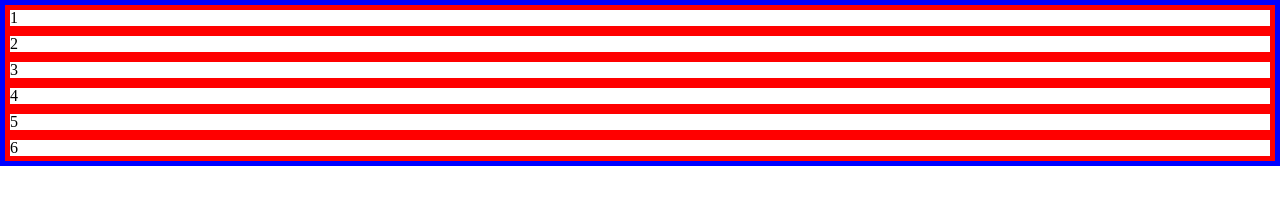
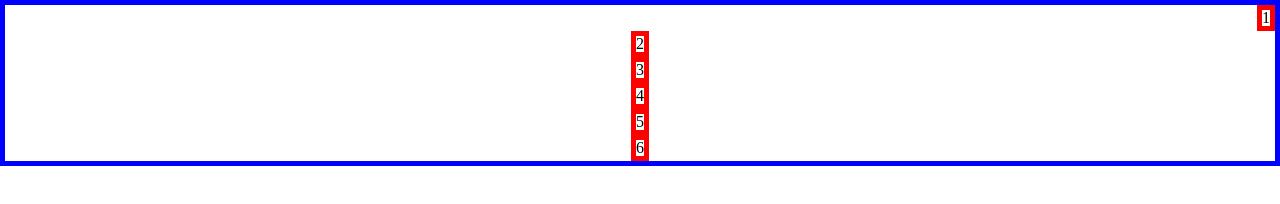
Before and after one commit to yuracode007/css, a plain HTML site: page index.html in a window 1280 px wide. Drawn offline with Linux system fonts and the light colour scheme.

Commit message:
align-self

```diff
--- a/style.css
+++ b/style.css
@@ -4,8 +4,28 @@
 
 .parent{
     border: 5px solid blue;
+    min-height: 150px;
+
+
+    display: flex;
+    flex-direction: column;
+    align-items: center;
+
+    /* justify-content: space-between;       */
+    /* align-items: flex-start;     */
 }
 
 .child{
     border: 5px solid red;
+
+    /* order: ; */
+    /* align-self: ; */
 }
+
+.child1{
+    align-self: flex-end;
+}
+
+/* .child4{
+    align-self: flex-end;
+} */
```
